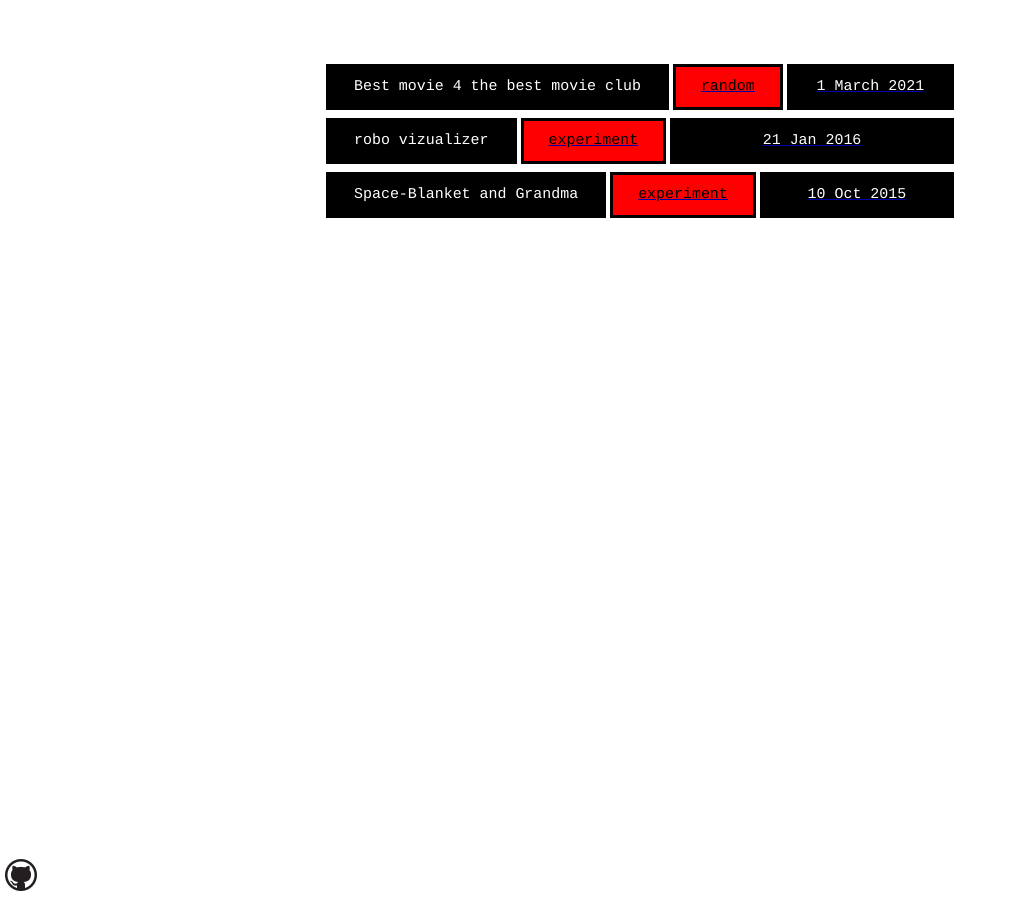
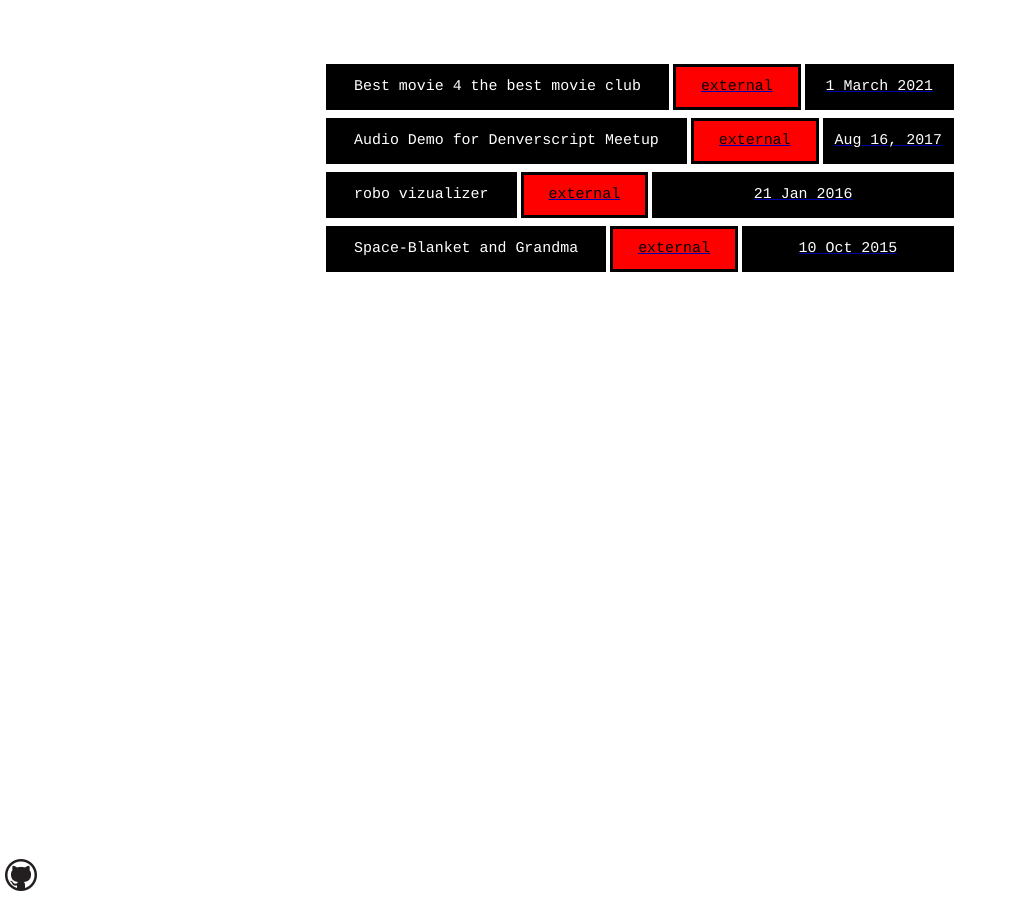
Before and after one commit to Ditofry/Ditofry.github.io, a Jekyll site: the page built from index.html, in a window 1280 px wide. Shown: the whole page, without its empty margins (0-1012 px from the left). Built offline with Jekyll 4.4.1, drawn with Linux system fonts in a browser that asks for light colours.

Commit message:
link to audio demo

```diff
--- a/index.html
+++ b/index.html
@@ -2,27 +2,33 @@
 layout: default
 title: Robo Brandon
 ---
-
 <div id="home">
   <ul class="posts">
     <li class="index-item">
       <a href="movie-registration">
         <div class="index-title">Best movie 4 the best movie club</div>
-        <div class="index-cat">random</div>
+        <div class="index-cat">external</div>
         <div class="index-date">1 March 2021</div>
+      </a>
+    </li>
+    <li class="index-item">
+      <a href="robo-brett">
+        <div class="index-title">Audio Demo for Denverscript Meetup</div>
+        <div class="index-cat">external</div>
+        <div class="index-date">Aug 16, 2017</div>
       </a>
     </li>
     <li class="index-item">
       <a href="robo-viz">
         <div class="index-title">robo vizualizer</div>
-        <div class="index-cat">experiment</div>
+        <div class="index-cat">external</div>
         <div class="index-date">21 Jan 2016</div>
       </a>
     </li>
     <li class="index-item">
       <a href="space-blanket-and-grandma/">
         <div class="index-title">Space-Blanket and Grandma</div>
-        <div class="index-cat">experiment</div>
+        <div class="index-cat">external</div>
         <div class="index-date">10 Oct 2015</div>
       </a>
     </li>
```
